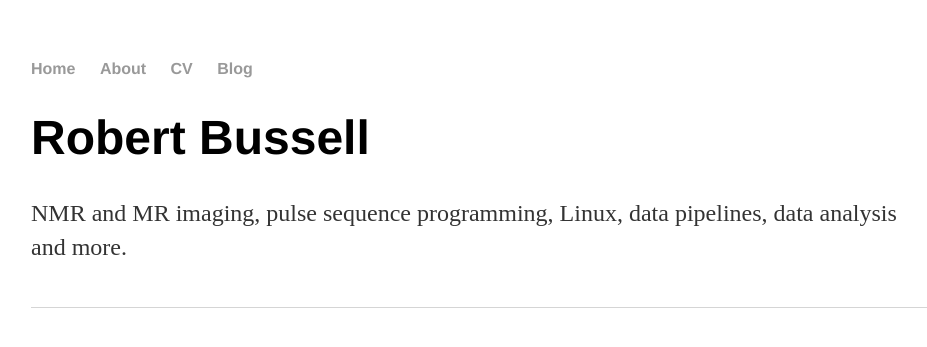
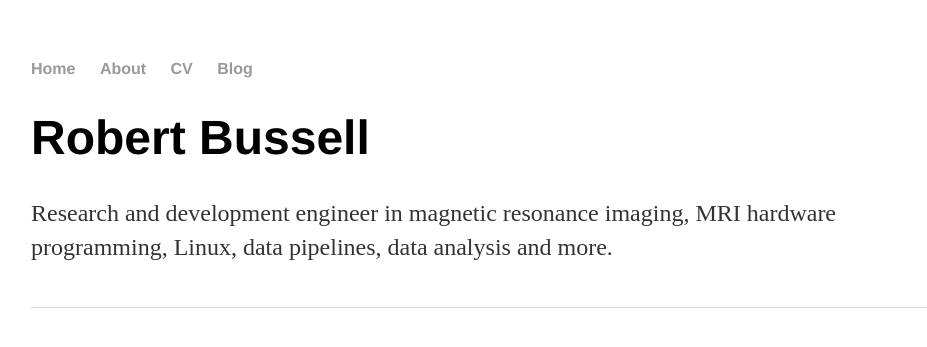
Before and after one commit to rgbussell/rgbussell.github.io, a Jekyll site: the page built from index.html, in a window 1280 px wide. Shown: the top 347 px of the page, without its empty margins (161-1088 px from the left). Built offline with Jekyll 4.4.1, drawn with Linux system fonts in a browser that asks for light colours; the list of posts is cut into pages by our own code.

Commit message:
Update index.html

```diff
--- a/index.html
+++ b/index.html
@@ -4,7 +4,7 @@ title: Robert Bussell, Ph.D.
 ---
 <div class="blurb">
 	<h1>Robert Bussell</h1>
-	<p>NMR and MR imaging, pulse sequence programming, Linux, data pipelines, data analysis and more.</p>
+	<p>Research and development engineer in magnetic resonance imaging, MRI hardware programming, Linux, data pipelines, data analysis and more.</p>
 	<a></a>
 	<a></a></br>
 
```
